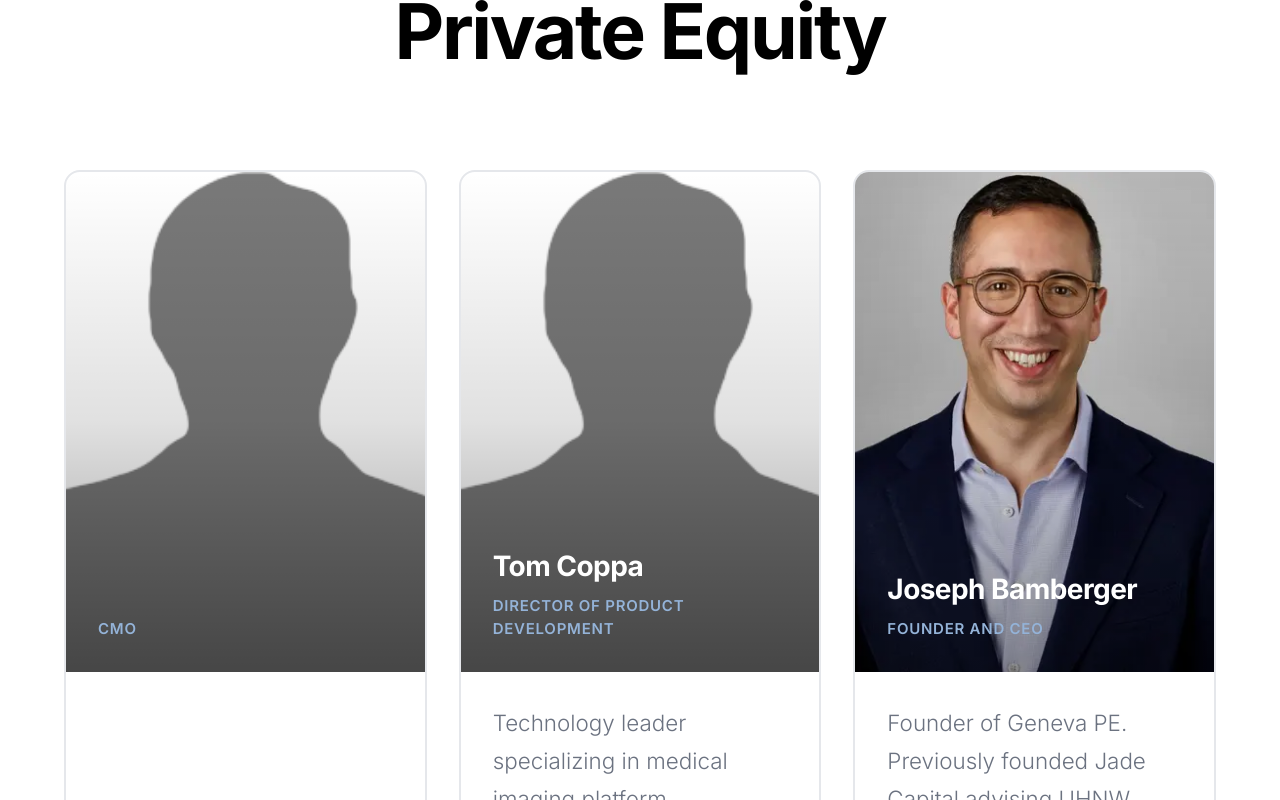
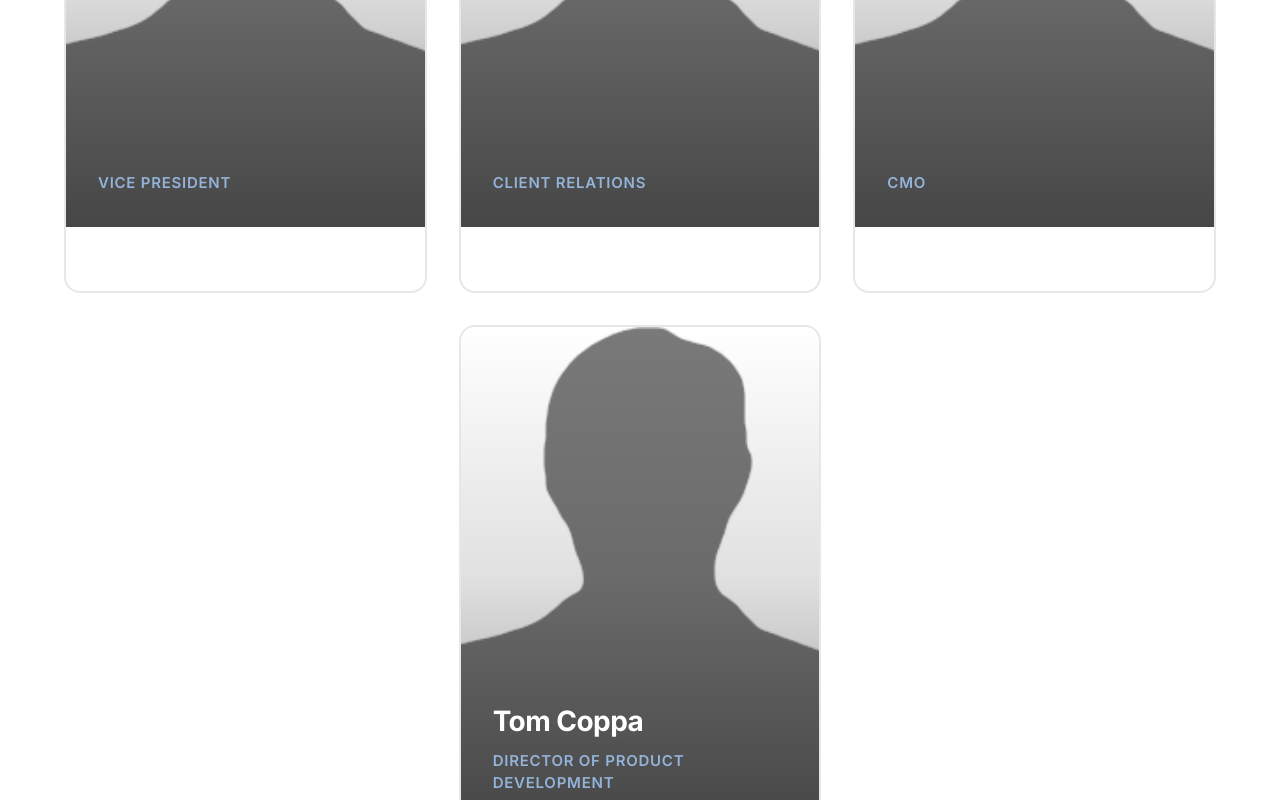
Before and after one commit to twicecoder10/nxxus, a React (Vite) app: page /about in a window 1280 px wide. Shown: the part 1580-2380 px from the top of the page. Built offline with nearby package versions, Linux system fonts and the light colour scheme.

Commit message:
Update ProductSection video alignment, change Primary Area of Interest to dropdown, fix About page spacing, add HIPAA bullet, and update navigation links

```diff
--- a/src/components/ContactContent.tsx
+++ b/src/components/ContactContent.tsx
@@ -9,7 +9,7 @@ export function ContactContent() {
     workEmail: '',
     organization: '',
     role: '',
-    primaryAreaOfInterest: [] as string[],
+    primaryAreaOfInterest: '',
     message: '',
   });
 
@@ -45,7 +45,7 @@ export function ContactContent() {
           workEmail: '',
           organization: '',
           role: '',
-          primaryAreaOfInterest: [],
+          primaryAreaOfInterest: '',
           message: '',
         });
       } else {
@@ -73,13 +73,6 @@ export function ContactContent() {
     }));
   };
 
-  const handleMultiSelectChange = (e: React.ChangeEvent<HTMLSelectElement>) => {
-    const selectedOptions = Array.from(e.target.selectedOptions, (option: HTMLOptionElement) => option.value);
-    setFormData(prev => ({
-      ...prev,
-      primaryAreaOfInterest: selectedOptions
-    }));
-  };
 
   const scrollToForm = (e: React.MouseEvent<HTMLAnchorElement>) => {
     e.preventDefault();
@@ -255,13 +248,12 @@ export function ContactContent() {
                   id="primaryAreaOfInterest"
                   name="primaryAreaOfInterest"
                   required
-                  multiple
                   value={formData.primaryAreaOfInterest}
-                  onChange={handleMultiSelectChange}
+                  onChange={handleChange}
                   className="w-full px-4 py-3 rounded-lg border border-[#E5E7EB] bg-white text-[#000000] focus:outline-none focus:ring-2 focus:ring-[#94B3D8] focus:border-transparent transition-all"
-                  style={{ fontSize: '1rem', minHeight: '120px' }}
-                  size={5}
+                  style={{ fontSize: '1rem' }}
                 >
+                  <option value="">Select primary area of interest</option>
                   <option value="Radiology workflows">Radiology workflows</option>
                   <option value="Pathology and digital slides">Pathology and digital slides</option>
                   <option value="Cardiology and waveform integration">Cardiology and waveform integration</option>
@@ -273,9 +265,6 @@ export function ContactContent() {
                   <option value="Clinical decision support">Clinical decision support</option>
                   <option value="Evaluation or pilot discussion">Evaluation or pilot discussion</option>
                 </select>
-                <p className="text-[#6B7280] mt-2" style={{ fontSize: '0.875rem' }}>
-                  Hold Ctrl (Windows) or Cmd (Mac) to select multiple options
-                </p>
               </div>
 
               {/* Message */}
--- a/src/components/Hero.tsx
+++ b/src/components/Hero.tsx
@@ -36,12 +36,12 @@ export function Hero() {
         className="min-h-screen relative overflow-hidden"
         style={{ backgroundColor: '#000000' }}
       >
-      {/* Video Background - fixed size 975x780px, centered */}
+      {/* Video Background - fixed size 975x780px, positioned to the right */}
       <div
         className="absolute z-0"
         style={{
           top: '50%',
-          left: '50%',
+          left: '58%',
           transform: 'translate(-50%, -50%)',
           marginTop: '40px',
           width: '975px',
--- a/src/components/ProductSection.tsx
+++ b/src/components/ProductSection.tsx
@@ -90,10 +90,10 @@ export function ProductSection() {
 
         {/* Two-column Layout - Image on left, capabilities on right */}
         <div className="max-w-7xl mx-auto pb-32">
-          <div className="grid lg:grid-cols-2 gap-12 items-center">
+          <div className="grid lg:grid-cols-2 gap-12 items-start">
             {/* Video on Left */}
             <motion.div
-              className="flex justify-center lg:justify-start mt-8"
+              className="flex justify-center lg:justify-start"
               initial={{ opacity: 0, x: -30 }}
               whileInView={{ opacity: 1, x: 0 }}
               viewport={{ once: true }}
@@ -107,7 +107,7 @@ export function ProductSection() {
                   loop
                   muted
                   playsInline
-                  className="w-full h-[500px] object-cover"
+                  className="w-full h-[680px] object-cover"
                 />
                 <div className="absolute inset-0 bg-gradient-to-t from-black/10 to-transparent" />
               </div>
@@ -133,14 +133,16 @@ export function ProductSection() {
                     transition={{ duration: 0.6, delay: 0.5 + idx * 0.1 }}
                     whileHover={{ x: 10 }}
                   >
-                    <div className="group flex items-start gap-4 p-6 rounded-xl bg-[#FAFAFA] border border-[#E5E7EB] hover:bg-[#94B3D8] hover:border-[#94B3D8] transition-all duration-300">
-                      <div>
-                        <div className="text-[#000000] mb-1 group-hover:text-white transition-colors duration-300" style={{ fontSize: 'clamp(1.25rem, 2.5vw, 1.5rem)', fontWeight: 600 }}>
+                    <div className="group flex items-center gap-4 p-6 rounded-xl bg-[#FAFAFA] border border-[#E5E7EB] hover:bg-[#94B3D8] hover:border-[#94B3D8] transition-all duration-300 h-[100px]">
+                      <div className="w-full">
+                        <div className="text-[#000000] group-hover:text-white transition-colors duration-300" style={{ fontSize: 'clamp(1.25rem, 2.5vw, 1.5rem)', fontWeight: 600 }}>
                           {capability.title}
                         </div>
-                        <div className="text-[#6B7280] group-hover:text-white transition-colors duration-300" style={{ fontSize: '0.9375rem', lineHeight: 1.6 }}>
-                          {capability.description}
-                        </div>
+                        {capability.description && (
+                          <div className="text-[#6B7280] group-hover:text-white transition-colors duration-300" style={{ fontSize: '0.9375rem', lineHeight: 1.6 }}>
+                            {capability.description}
+                          </div>
+                        )}
                       </div>
                     </div>
                   </motion.div>
--- a/src/components/TeamSection.tsx
+++ b/src/components/TeamSection.tsx
@@ -41,9 +41,18 @@ export function TeamSection() {
       bio: 'Former PwC and Integra Connect finance leader. Deep healthcare finance and operations expertise.',
       image: philipKahnImage,
     },
-  ];
-
-  const coreTeam = [
+    {
+      name: '',
+      title: 'Vice President',
+      bio: '',
+      image: tomImage,
+    },
+    {
+      name: '',
+      title: 'Client Relations',
+      bio: '',
+      image: tomImage,
+    },
     {
       name: '',
       title: 'CMO',
@@ -56,6 +65,11 @@ export function TeamSection() {
       bio: 'Technology leader specializing in medical imaging platform architecture and development.',
       image: tomImage,
     },
+
+  ];
+
+  const coreTeam = [
+
     {
       name: 'Joseph Bamberger',
       title: 'Founder and CEO',
@@ -79,6 +93,24 @@ export function TeamSection() {
       title: 'Director of Investor Relations and Strategic Marketing',
       bio: 'Capital markets and product strategy background with $200M+ in multifamily transactions and experience in real estate, venture, compliance, and early-stage tech.',
       image: aviImage,
+    },
+    {
+      name: 'David Hill',
+      title: '',
+      bio: '',
+      image: tomImage,
+    },
+    {
+      name: 'Stem Cell',
+      title: '',
+      bio: '',
+      image: tomImage,
+    },
+    {
+      name: 'Jeff Maibus',
+      title: '',
+      bio: '',
+      image: tomImage,
     },
   ];
 
@@ -104,11 +136,19 @@ export function TeamSection() {
   ];
 
   return (
-    <section
-      id="team"
-      ref={containerRef}
-      className="min-h-screen bg-white relative overflow-hidden py-32"
-    >
+    <>
+      <style>{`
+        @media (min-width: 768px) {
+          .tom-coppa-card {
+            grid-column: 2 / 3;
+          }
+        }
+      `}</style>
+      <section
+        id="team"
+        ref={containerRef}
+        className="min-h-screen bg-white relative overflow-hidden pt-32 pb-28"
+      >
       <div className="max-w-[1800px] mx-auto px-8 lg:px-16 w-full">
         {/* First Section: Built by Enterprise Healthcare Leaders */}
         <motion.div
@@ -134,9 +174,18 @@ export function TeamSection() {
 
           {/* Team Grid */}
           <div className="grid md:grid-cols-3 gap-8 items-stretch">
-            {enterpriseLeaders.map((member, idx) => (
-              <TeamCard key={idx} member={member} index={idx} />
-            ))}
+            {enterpriseLeaders.map((member, idx) => {
+              // Tom Coppa (index 6) should be directly under Client Relations (index 4, column 2)
+              const isTomCoppa = idx === 6 && member.name === 'Tom Coppa';
+              return (
+                <TeamCard
+                  key={idx}
+                  member={member}
+                  index={idx}
+                  shouldCenter={isTomCoppa}
+                />
+              );
+            })}
           </div>
         </motion.div>
 
@@ -157,20 +206,25 @@ export function TeamSection() {
               letterSpacing: '-0.03em'
             }}
           ><br></br>
-            Backed by Geneva Private Equity
+             Backed by Geneva Private Equity
           </h2>
 
           {/* Core Team Grid */}
           <div className="grid md:grid-cols-3 gap-8 items-stretch">
             {coreTeam.map((member, idx) => (
-              <TeamCard key={idx} member={member} index={idx} />
+              <TeamCard
+                key={idx}
+                member={member}
+                index={idx}
+                shouldCenter={idx === 6 && coreTeam.length % 3 === 1}
+              />
             ))}
           </div>
         </motion.div>
 
         {/* Third Section: Medical Advisory Board */}
         <motion.div
-          className="mb-32"
+          className="mb-0"
           initial={{ opacity: 0, y: 30 }}
           whileInView={{ opacity: 1, y: 0 }}
           viewport={{ once: true }}
@@ -194,16 +248,18 @@ export function TeamSection() {
               <TeamCard key={idx} member={member} index={idx} />
             ))}
           </div>
+          <br></br> <br></br>
         </motion.div>
       </div>
     </section>
+    </>
   );
 }
 
-function TeamCard({ member, index }: { member: any; index: number }) {
+function TeamCard({ member, index, shouldCenter = false }: { member: any; index: number; shouldCenter?: boolean }) {
   return (
     <motion.div
-      className="group h-full"
+      className={`group h-full ${shouldCenter ? 'tom-coppa-card' : ''}`}
       initial={{ opacity: 0, y: 40 }}
       whileInView={{ opacity: 1, y: 0 }}
       viewport={{ once: true }}
--- a/src/components/inlinesection.tsx
+++ b/src/components/inlinesection.tsx
@@ -16,7 +16,7 @@ export function InlineSection() {
   const y = useTransform(scrollYProgress, [0, 0.5, 1], [30, 0, -30]);
   const certifications = [
     { text: 'HIPAA Compliant' },
-    { text: 'SOC 2 Type II' },
+    { text: '' },
   ];
 
 
```
Also changed, not shown: src/components/ClinicalSpecialtiesContent.tsx (+7 -7 lines).
